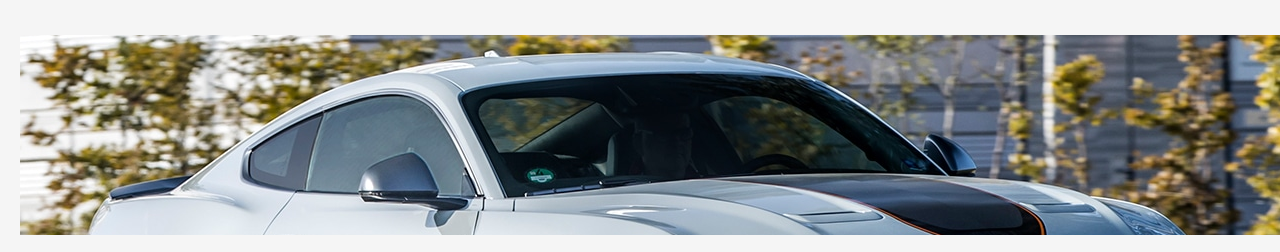
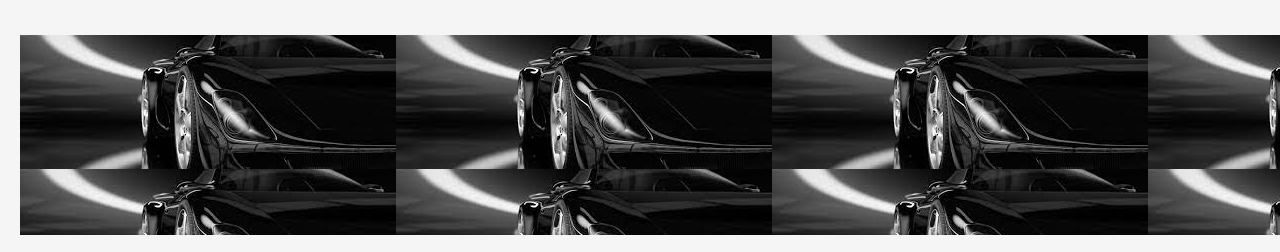
Before and after one commit to Guilherme-shiny/3ipw32-EsteticaMG, a plain HTML site: page sobre.html in a window 1280 px wide. Shown: the part 130-382 px from the top of the page. Drawn offline with Linux system fonts and the light colour scheme.

Commit message:
Add files via upload

```diff
--- a/css/style.css
+++ b/css/style.css
@@ -208,11 +208,12 @@ header {
     text-align: justify;
 }
 .bgheader{
-    /* background: url(../img/bgsobre.png) 50% -112px / cover no-repeat fixed;*/
+    /* background: url(../img/bgsobre.png) 50% 0 -112px / cover no-repeat fixed;*/
     background-image: url(../img/slider.jpg);
     position: relative;
     width: 100%;
     margin: 20px;
     height: 200px;
     background-repeat: no-repeat;
+    background: url(../img/bgsobre.png);
 }
```
Also changed, not shown: sobre.html (+1 -1 lines).
